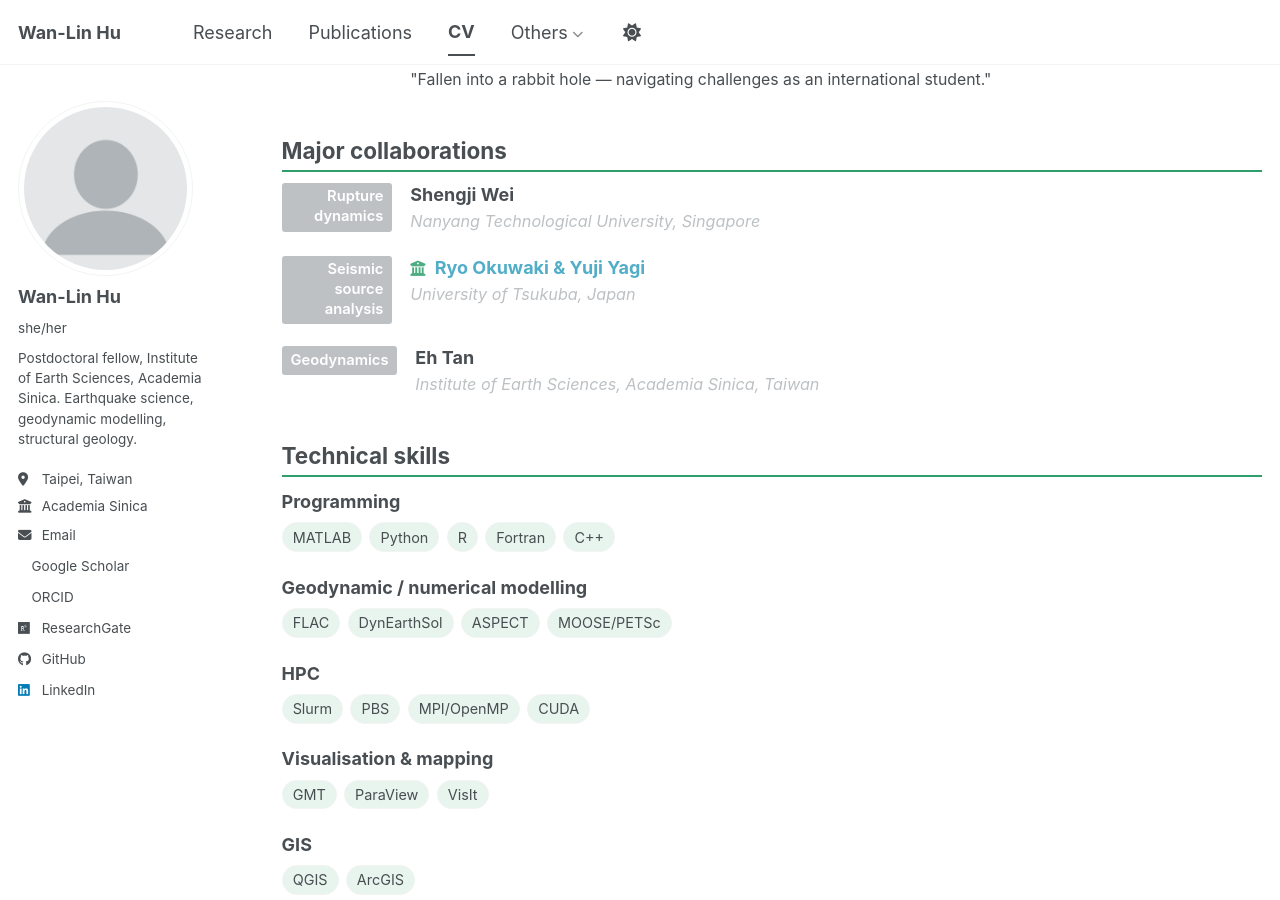
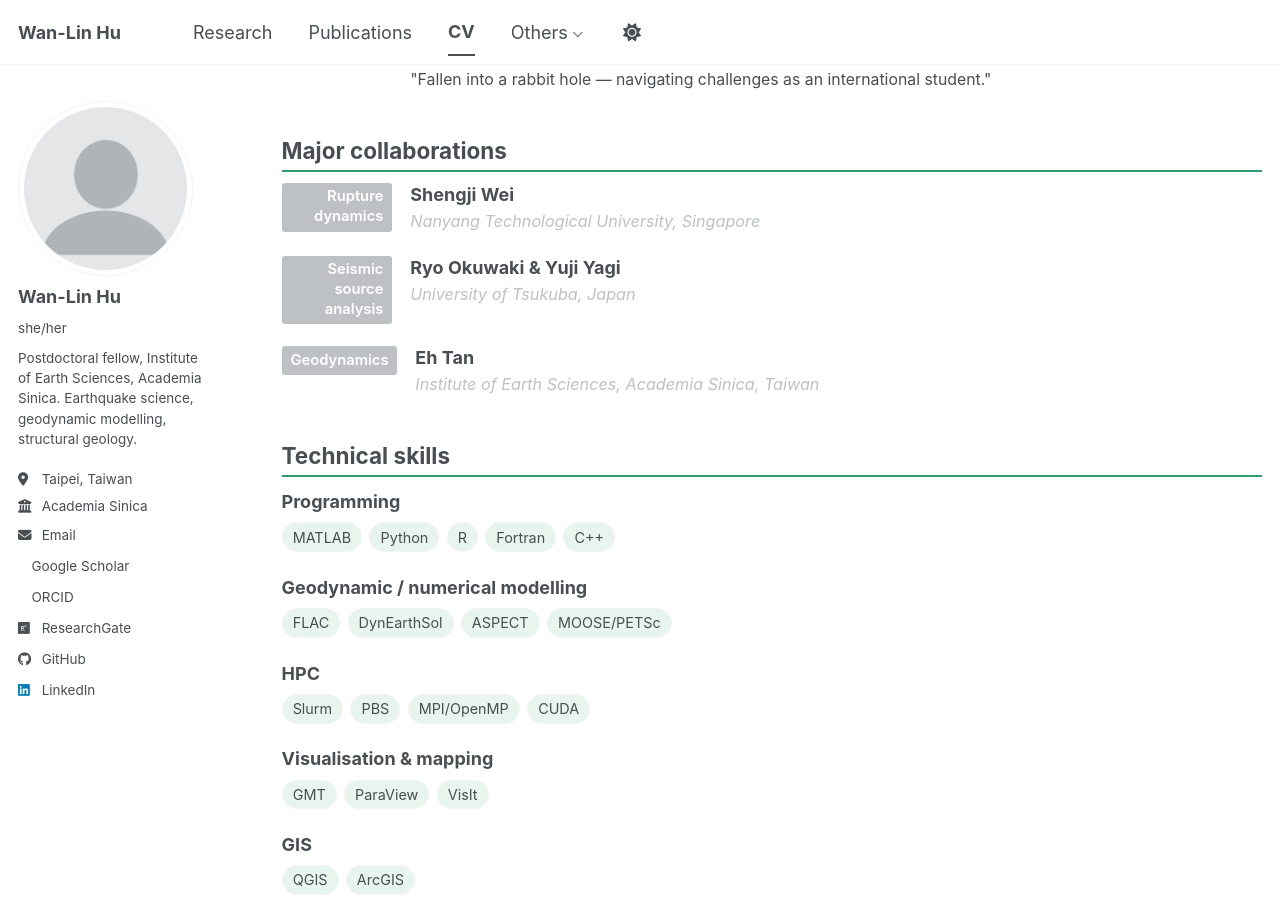
Before and after one commit to wanlin001/wanlin001.github.io, a Jekyll site: the page built from _pages/cv.html, in a window 1280 px wide and 900 px high, scrolled down 2194 px. Built offline with Jekyll 4.4.1, drawn with Linux system fonts in a browser that asks for light colours; comment, search, counter and statistics services are not loaded; a style sheet for code colours, icons or effects is not loaded.

Commit message:
Update cv.yml

```diff
--- a/_data/cv.yml
+++ b/_data/cv.yml
@@ -112,8 +112,8 @@ collaborations:
   - when: "Seismic source analysis"
     what: "Ryo Okuwaki & Yuji Yagi"
     where: "University of Tsukuba, Japan"
-    link: "https://www.tsukuba.ac.jp/en/"
-    icon: "fas fa-building-columns"
+    #link: "https://www.tsukuba.ac.jp/en/"
+    #icon: "fas fa-building-columns"
   - when: "Geodynamics"
     what: "Eh Tan"
     where: "Institute of Earth Sciences, Academia Sinica, Taiwan"
```
